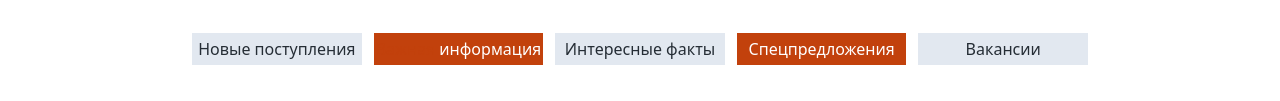
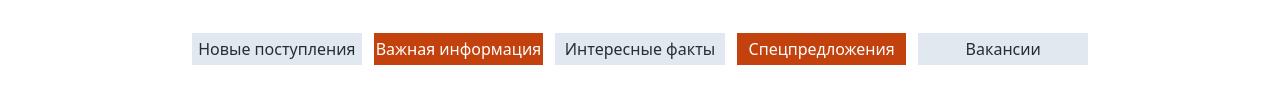
Before and after one commit to XudoyberdiyevDilshod/Foldin---multipage, a website: page src/news.html in a window 1280 px wide. Shown: the part 851-952 px from the top of the page. Drawn offline with Linux system fonts and the light colour scheme.

Commit message:
text change

```diff
--- a/src/news.html
+++ b/src/news.html
@@ -59,7 +59,7 @@
       <h2 class="text-4xl text-center"><span class="text-orange-700">Последние новости</span> компании Фолдин</h2>
       <div class="my-10 md:grid grid-cols-5 gap-3">
         <button class="bg-slate-200 py-1">Новые поступления</button>
-        <button class="bg-orange-700 py-1 text-white"><span class="text-orange-700">Важная</span> информация</button>
+        <button class="bg-orange-700 py-1 text-white">Важная информация</button>
         <button class="bg-slate-200 py-1">Интересные факты</button>
         <button class="bg-orange-700 py-1 text-white">Спецпредложения</button>
         <button class="bg-slate-200 py-1">Вакансии</button>
```
